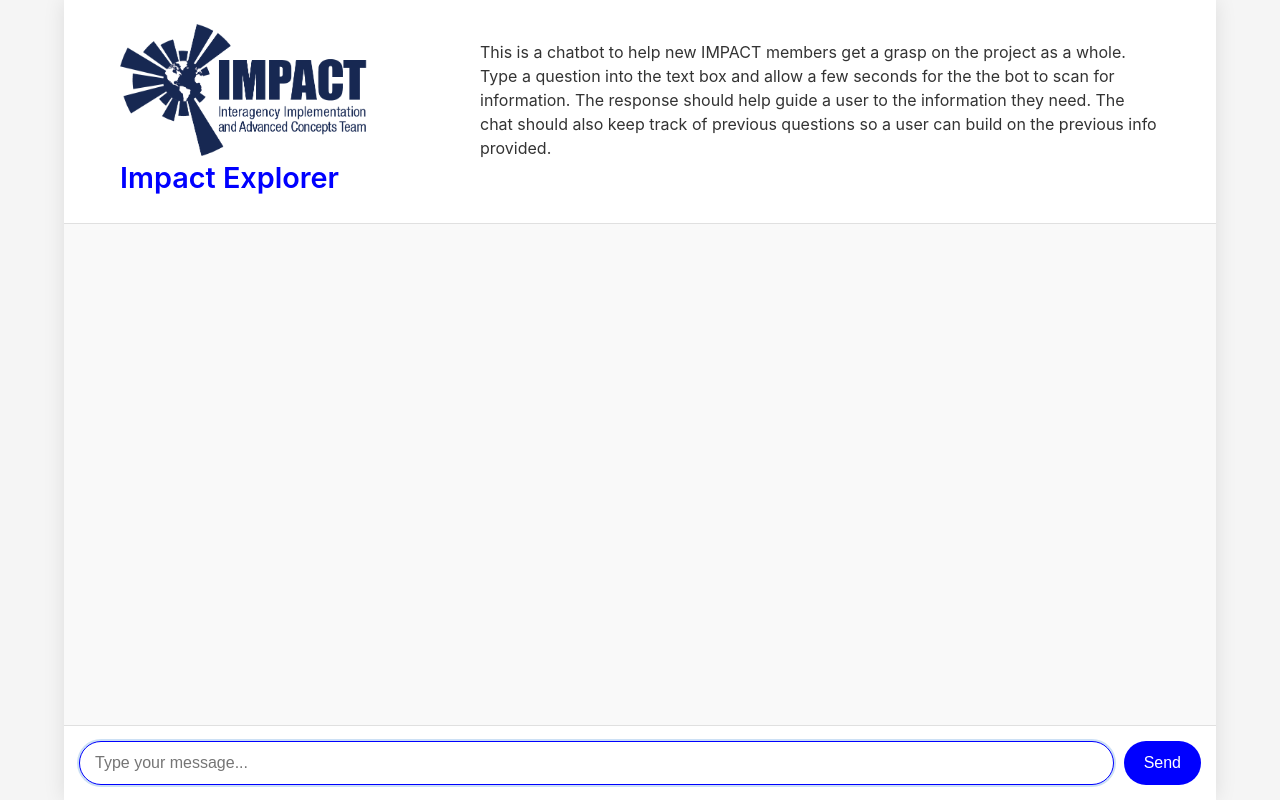
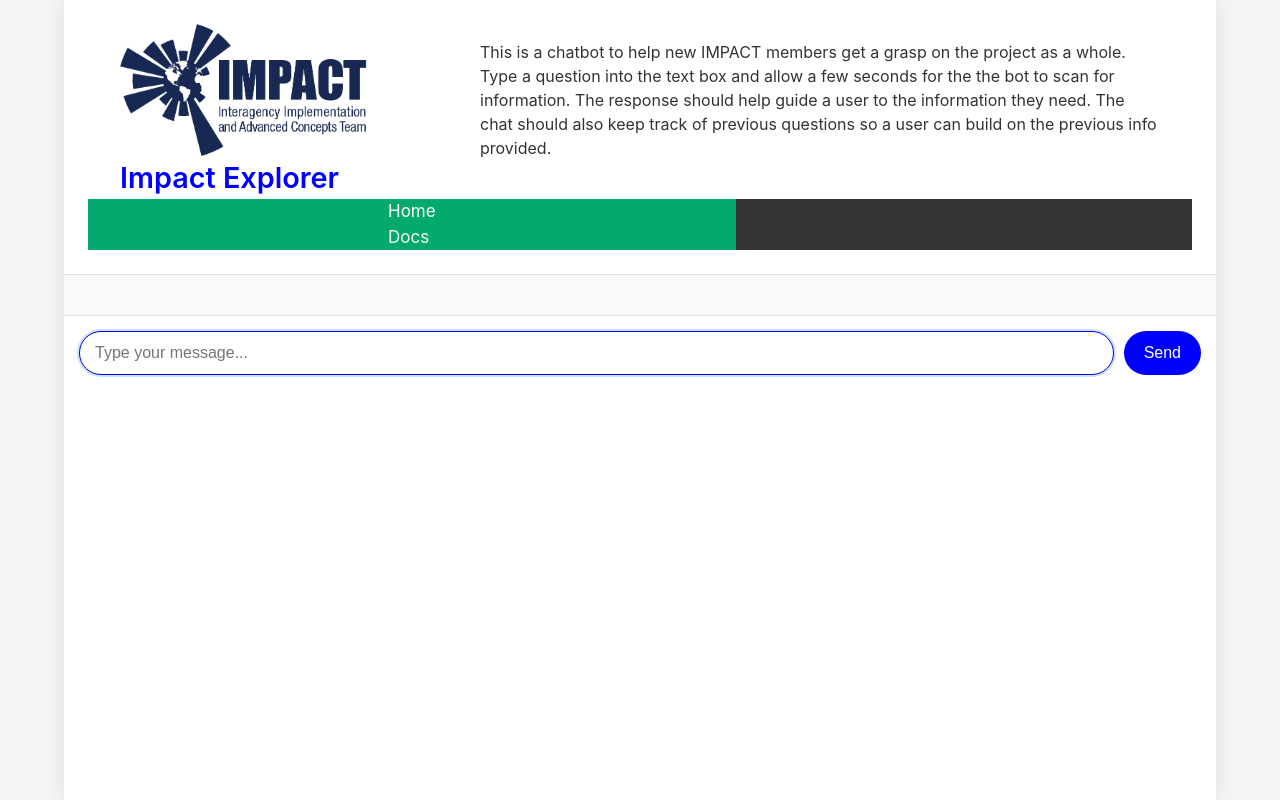
Before and after one commit to moradology/impact-explorer, a FastAPI app: page / in a window 1280 px wide. Run offline with FastAPI, Linux system fonts and the light colour scheme.

Commit message:
two page implemented

```diff
--- a/static/chat.css
+++ b/static/chat.css
@@ -41,12 +41,6 @@
 
 .logo-container {
   width: 250px;
-  /* height: 120px;
-
-  background-color: #ffffff;
-  border-radius: 15px;
-  overflow: hidden;
-  box-shadow: 0 4px 6px rgba(0, 0, 0, 0.1); */
   display: flex;
   justify-content: center;
   align-items: center;
@@ -63,7 +57,6 @@
 .topnav {
   background-color: #333;
   overflow: hidden;
-  width: 100%;
 }
 
 /* Style the links inside the navigation bar */
@@ -73,7 +66,7 @@
   padding: 14px 16px;
   text-decoration: none;
   font-size: 17px;
-  padding: 320px;
+  padding: 300px;
 }
 
 /* Change the color of links on hover */
@@ -115,17 +108,17 @@
   flex-direction: column;
 }
 
-/* .message {
+.message {
   max-width: 80%;
   margin-bottom: 15px;
   padding: 12px 15px;
-  border-radius: 18px;
-  font-size: 1rem; /* Slightly increased for better readability
+  border-radius: 5px;
+  font-size: 1rem; /* Slightly increased for better readability */
   line-height: 1.5;
   box-shadow: 0 1px 2px rgba(0, 0, 0, 0.1);
-} */
+}
 
-.message {
+/* .message {
   max-width: 80%;
   padding: 20px;
   margin-right: 20px;
@@ -147,7 +140,7 @@
   border-bottom-right-radius: 25px 20px;
   transform: translate(0, -4px);
   box-shadow: -3px 3px 5px #c1b9c8;
-}
+} */
 
 .user {
   align-self: flex-end;
--- a/templates/index.html
+++ b/templates/index.html
@@ -31,7 +31,14 @@
           keep track of previous questions so a user can build on the previous
           info provided.
         </div>
+        <nav class="topnav">
+          <a class="active" href="#chat" onclick="return show('Page1','Page2');"
+            >Home</a
+          >
+          <a href="#docs" onclick="return show('Page2','Page1');">Docs</a>
+        </nav>
       </header>
+      <div id="Page1">
         <div id="chat-window">
           <div id="messages"></div>
         </div>
@@ -45,6 +52,24 @@
           <button id="send-btn">Send</button>
         </div>
       </div>
+      <div id="Page2" style="display: none">
+        <h1>Here is a list of all the docs</h1>
+        <ul>
+          <li>this is a list</li>
+          <li>this is a list</li>
+          <li>this is a list</li>
+          <li>this is a list</li>
+        </ul>
+      </div>
+    </div>
     <script src="/static/chat.js"></script>
   </body>
 </html>
+
+<script>
+  function show(shown, hidden) {
+    document.getElementById(shown).style.display = "block";
+    document.getElementById(hidden).style.display = "none";
+    return false;
+  }
+</script>
```
Lines whose indentation alone changed are shown as unchanged.
